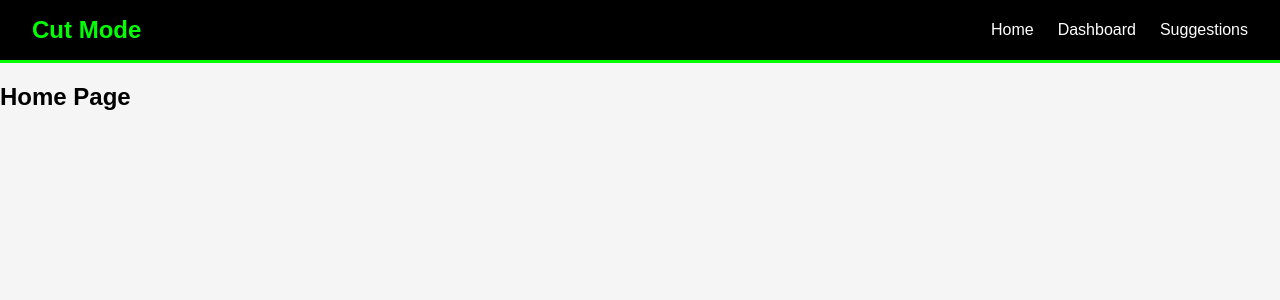
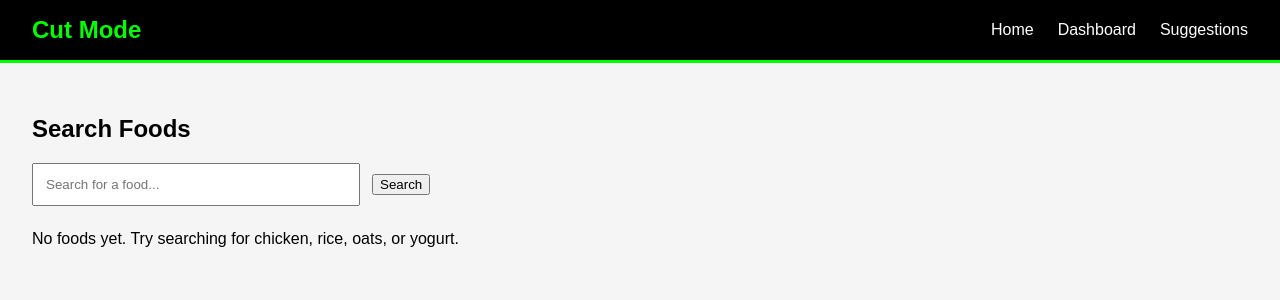
Before and after one commit to Zmowatt/cut-mode, a React (Vite) app: page / in a window 1280 px wide. Shown: the top 300 px of the page. Built offline with nearby package versions, Linux system fonts and the light colour scheme.

Commit message:
Implement food search with API fetching and results display

```diff
--- a/src/components/HomePage.jsx
+++ b/src/components/HomePage.jsx
@@ -1,5 +1,101 @@
+import { useState } from "react";
+import { searchFoods } from "../utils/api.js"
+
 function HomePage() {
-  return <h2>Home Page</h2>;
+  const [query, setQuery] = useState("");
+  const [results, setResults] = useState([]);
+  const [loading, setLoading] = useState(false);
+  const [error, setError] = useState("");
+
+  async function handleSubmit(event) {
+    event.preventDefault();
+
+    if (!query.trim()) {
+      setError("Please enter a food to search.");
+      setResults({})
+      return;
+    }
+
+    setLoading(true);
+    setError("");
+
+    try {
+      const foods = await searchFoods(query);
+      setResults(foods);
+    } catch (err) {
+      setError(err.message || "Something went wrong.");
+      setResults([]);
+    } finally {
+      setLoading(false);
+    }
+  }
+
+  function getNutrientValue(food, nutrientName) {
+    const nutrient = food.foodNutrients?.find(
+      (item) => item.nutrientName === nutrientName
+    );
+    return nutrient ? nutrient.value : "N/A";
+  }
+
+  return (
+    <main style={{ padding: "2rem" }}>
+      <h2>Search Foods</h2>
+
+      <form onSubmit={handleSubmit} style={{ marginBottom: "1.5rem" }}>
+        <input
+          type="text"
+          placeholder="Search for a food..."
+          value={query}
+          onChange={(e) => setQuery(e.target.value)}
+          style={{
+            padding: "0.75rem",
+            width: "300px",
+            marginRight: "0.75rem",
+          }}
+        />
+        <button type="submit" style={{ padding: "0.75 rem 1rem" }}>
+          Search
+        </button>
+      </form>
+
+      {loading && <p>Loading...</p>}
+      {error && <p style={{ color: "red" }}>{error}</p>}
+
+      {!loading && !error && results.length ===0 && (
+        <p>No foods yet. Try searching for chicken, rice, oats, or yogurt.</p>
+      )}
+
+      <div style={{ display: "grid", gap: "1rem" }}>
+        {results.map((food) => (
+          <div
+            key={food.fdcId}
+            style={{
+              border: "1px solid #ccc",
+              borderRadius: "8px",
+              padding: "1rem",
+              backgroundColor: "#fff"
+            }}
+          >
+            <h3>{food.description}</h3>
+            <p>
+              <strong>Calories:</strong> {getNutrientValue(food, "Energy")}
+            </p>
+            <p>
+              <strong>Protein:</strong> {getNutrientValue(food, "Protein")} g
+            </p>
+            <p>
+              <strong>Carbs:</strong>{" "}
+              {getNutrientValue(food, "Carbohydrate, by difference")} g
+            </p>
+            <p>
+              <strong>Fat:</strong>{" "}
+              {getNutrientValue(food, "Total lipid (fat)")} g
+            </p>
+          </div>
+        ))}
+      </div>
+    </main>
+  );
 }
 
 export default HomePage;
--- /dev/null
+++ b/src/utils/api.js
@@ -0,0 +1,26 @@
+const API_KEY = import.meta.env.VITE_USDA_API_KEY;
+const BASE_URL = "https://api.nal.usda.gov/fdc/v1/foods/search";
+
+export async function searchFoods(query) {
+    if (!query.trim()) {
+        return [];
+    }
+
+    const response = await fetch(`${BASE_URL}?api_key=${API_KEY}`, {
+        method: "POST",
+        headers: {
+            "Content-Type": "application/json",
+        },
+        body: JSON.stringify({
+            query,
+            pageSize: 10,
+        }),
+    });
+
+    if(!response.ok) {
+        throw new Error("Failed to fetch food data.")
+    }
+
+    const data = await response.json();
+    return data.foods || []
+}
```
Also changed, not shown: 1 other file (tests, documents, lock files or other folders).
